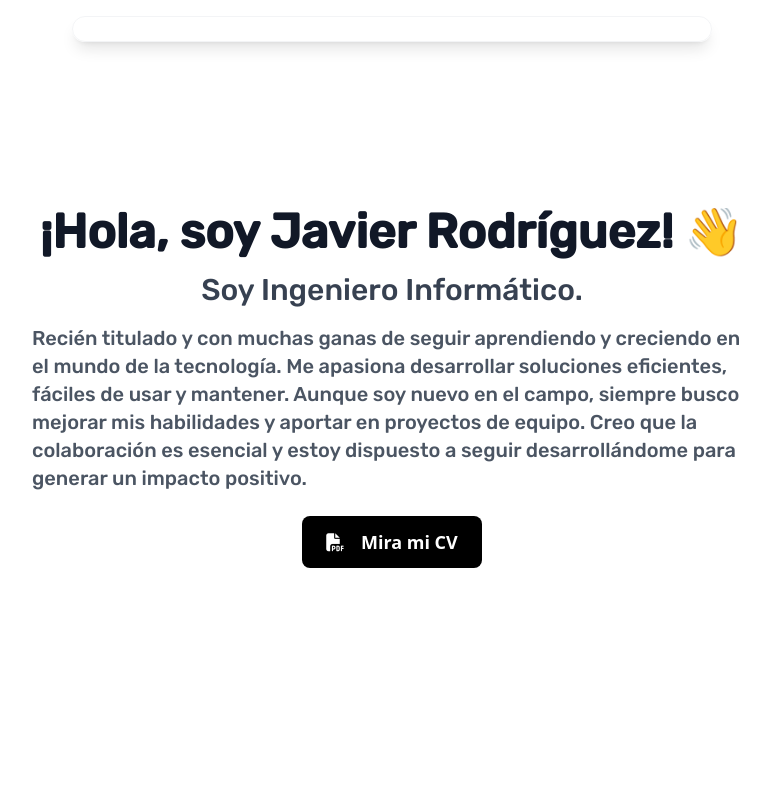
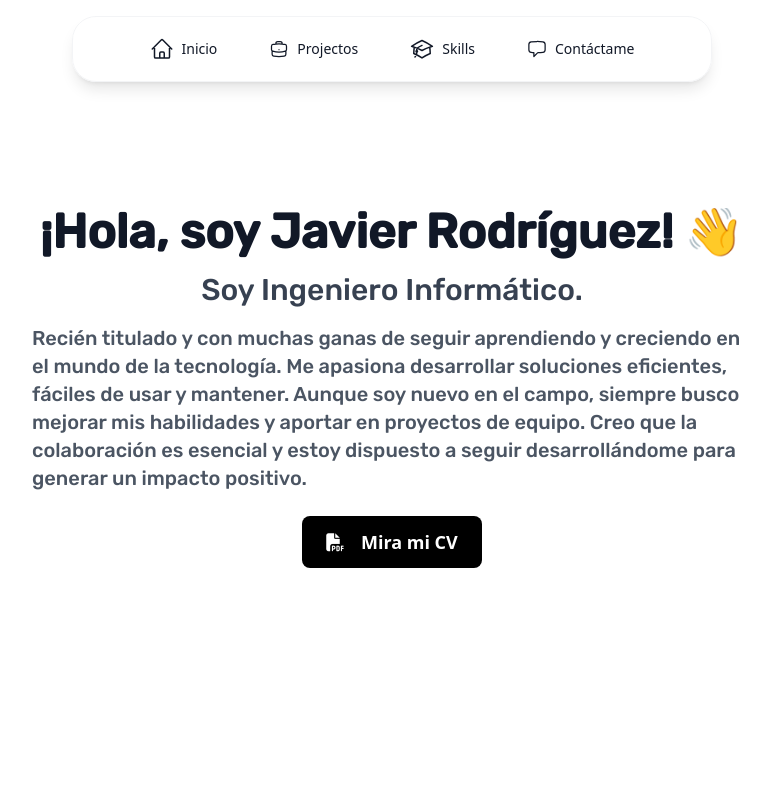
Before and after one commit to jaavispeed/Portafolio, an Angular app: page /home in a window 1280 px wide. Shown: the top 798 px of the page, without its empty margins (248-1018 px from the left). Built offline with nearby package versions, Linux system fonts and the light colour scheme.

Commit message:
Funcionando el menu OK en Mobile

```diff
--- a/src/app/Pages/landing-page/landing-page.component.html
+++ b/src/app/Pages/landing-page/landing-page.component.html
@@ -18,7 +18,7 @@
       </button>
 
       <!-- Navegación -->
-      <nav [class.hidden]="menuOpen" class="w-full flex flex-col items-center gap-3 md:flex-row md:items-center md:justify-center md:gap-5 md:rounded-full">
+      <nav *ngIf="menuOpen" class="md:hidden" class="w-full flex flex-col items-center gap-3 md:flex-row md:items-center md:justify-center md:gap-5 md:rounded-full">
 
         <a aria-current="page" class="inline-flex items-center gap-2 rounded-full px-4 py-2 text-sm font-medium text-gray-900 transition-all duration-200 hover:bg-gray-100 hover:text-gray-900 text-center cursor-pointer" (click)="scrollToHome()">
           <svg xmlns="http://www.w3.org/2000/svg" fill="none" viewBox="0 0 24 24" stroke-width="1.5" stroke="currentColor" class="size-6">
--- a/src/app/Pages/landing-page/landing-page.component.ts
+++ b/src/app/Pages/landing-page/landing-page.component.ts
@@ -16,9 +16,11 @@ import ContactoComponent from "../contacto/contacto.component";
 export default class LandingPageComponent {
 
   loading: boolean = true;
-  menuOpen: boolean = true;
+  menuOpen: boolean = false;
 
   ngOnInit(): void {
+    this.checkScreenSize();
+
     setTimeout(() => {
       this.loading = false;
     }, 3000);
@@ -28,12 +30,19 @@ export default class LandingPageComponent {
     this.menuOpen = !this.menuOpen;
   }
 
+  // Esta función verifica el tamaño de la pantalla y ajusta el estado del menú
+  checkScreenSize(): void {
+    if (window.innerWidth < 768) {
+      this.menuOpen = false;  // Cierra el menú por defecto en pantallas pequeñas
+    } else {
+      this.menuOpen = true;   // Mantén el menú abierto en pantallas grandes
+    }
+  }
 
-  @HostListener('window:resize')
-  onResize() {
-    if (window.innerWidth >= 768) {
-      this.menuOpen = false;
-    }
+  // Detecta el cambio de tamaño de la ventana y cierra el menú si es necesario
+  @HostListener('window:resize', ['$event'])
+  onResize(): void {
+    this.checkScreenSize(); // Llama al método para comprobar el tamaño de la ventana
   }
 
   scrollToHome() {
```
